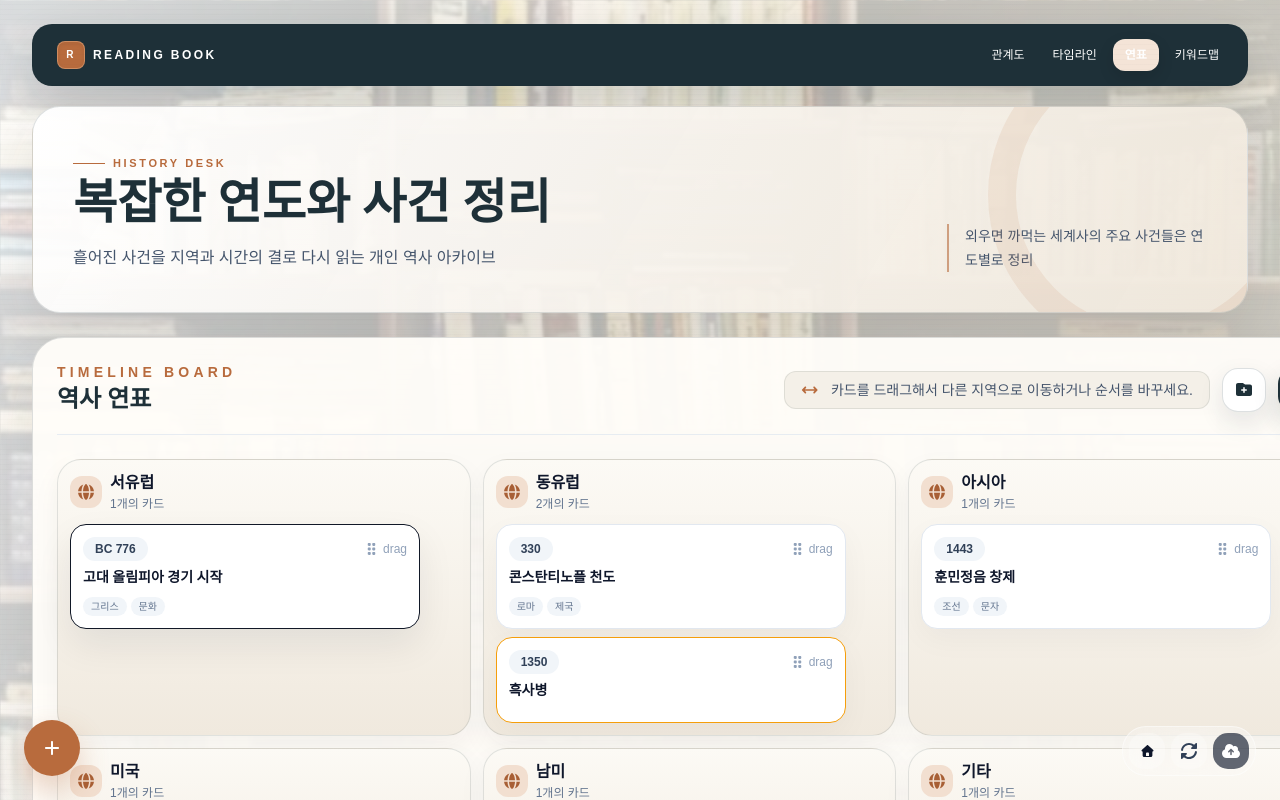
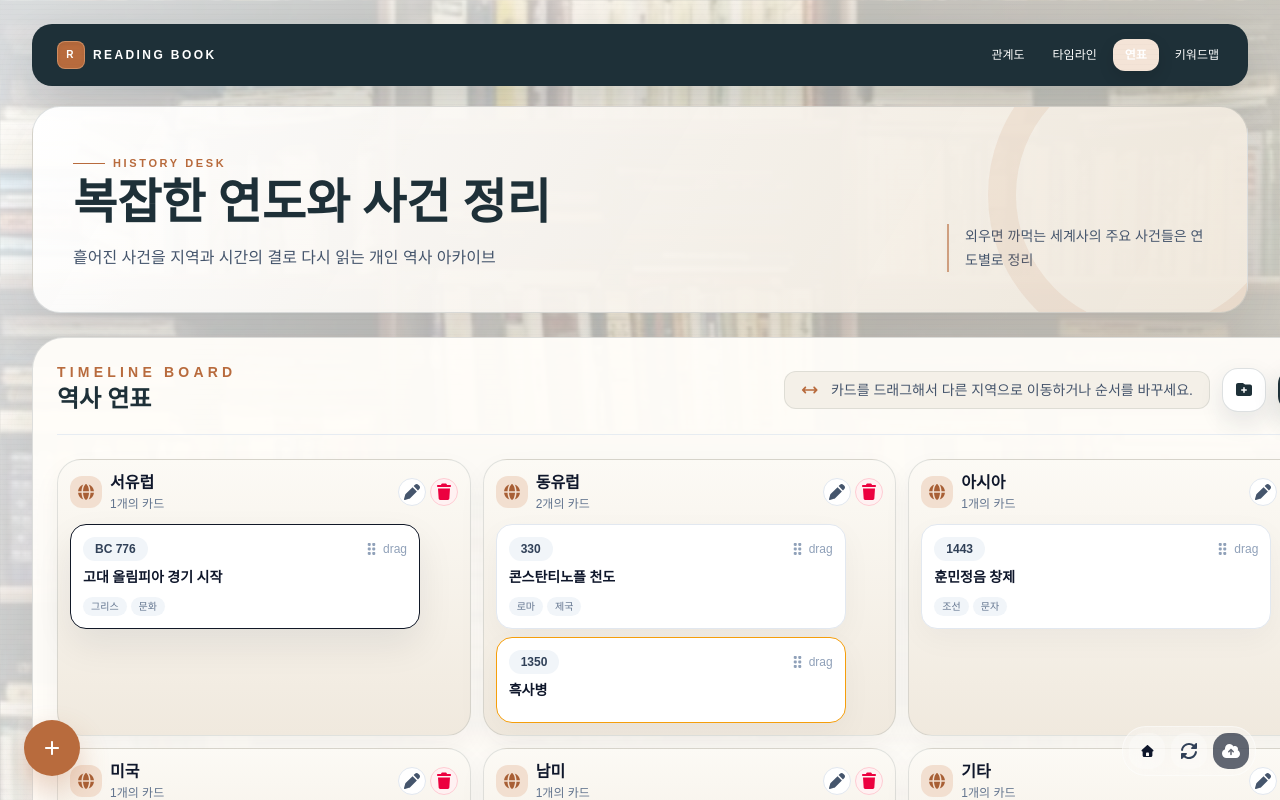
Before and after one commit to worldbookmap/readingbook, a Next.js app: page /timeline in a window 1280 px wide. Shown: the top 800 px of the page. Built offline with nearby package versions, Linux system fonts and the light colour scheme.

Commit message:
Manage timeline categories

```diff
--- a/src/components/timeline-board.tsx
+++ b/src/components/timeline-board.tsx
@@ -7,6 +7,7 @@ import {
   faCloudArrowUp,
   faFolderPlus,
   faGripVertical,
+  faPen,
   faTable,
   faGlobe,
   faPlus,
@@ -24,13 +25,13 @@ const eraOptions = ["전체", "고대", "중세", "근대", "현대"] as const;
 const cardColors = ["#f59e0b", "#38bdf8", "#a78bfa", "#34d399", "#fb7185", "#f97316"];
 
 function buildRegionOrder(cards: TimelineCard[]) {
-  const regionSet = new Set<TimelineRegion>(defaultRegions);
+  const regionSet = new Set<TimelineRegion>();
 
   cards.forEach((card) => {
     regionSet.add(card.region);
   });
 
-  return Array.from(regionSet);
+  return regionSet.size > 0 ? Array.from(regionSet) : defaultRegions;
 }
 
 function compareCards(left: TimelineCard, right: TimelineCard, regionOrder: TimelineRegion[]) {
@@ -181,6 +182,7 @@ export function TimelineBoard({ initialCards }: Props) {
   const [remoteSha, setRemoteSha] = useState<string | null>(null);
   const [isCardModalOpen, setIsCardModalOpen] = useState(false);
   const [isCategoryModalOpen, setIsCategoryModalOpen] = useState(false);
+  const [editingRegion, setEditingRegion] = useState<TimelineRegion | null>(null);
   const [hoveredCard, setHoveredCard] = useState<{ card: TimelineCard; x: number; y: number } | null>(null);
   const [isCreatingCard, setIsCreatingCard] = useState(false);
   const [modalDraft, setModalDraft] = useState<{
@@ -327,14 +329,46 @@ export function TimelineBoard({ initialCards }: Props) {
 
   function createRegion() {
     const trimmedRegion = newRegionName.trim();
-    if (!trimmedRegion || regionNames.includes(trimmedRegion)) {
+    if (!trimmedRegion || (!editingRegion && regionNames.includes(trimmedRegion)) || (editingRegion !== trimmedRegion && regionNames.includes(trimmedRegion))) {
       return;
     }
 
-    setRegionNames((current) => [...current, trimmedRegion]);
-    setDraft((current) => ({ ...current, region: trimmedRegion }));
+    if (editingRegion) {
+      const nextRegions = regionNames.map((region) => region === editingRegion ? trimmedRegion : region);
+      setRegionNames(nextRegions);
+      setCards((current) => normalizeCards(
+        current.map((card) => card.region === editingRegion ? { ...card, region: trimmedRegion } : card),
+        nextRegions,
+      ));
+      setDraft((current) => ({ ...current, region: current.region === editingRegion ? trimmedRegion : current.region }));
+      setEditingRegion(null);
+    } else {
+      setRegionNames((current) => [...current, trimmedRegion]);
+      setDraft((current) => ({ ...current, region: trimmedRegion }));
+    }
+
     setNewRegionName("");
     setIsCategoryModalOpen(false);
+  }
+
+  function openCategoryEditModal(region: TimelineRegion) {
+    setEditingRegion(region);
+    setNewRegionName(region);
+    setIsCategoryModalOpen(true);
+  }
+
+  function deleteRegion(region: TimelineRegion) {
+    const regionCards = cards.filter((card) => card.region === region);
+    const message = regionCards.length > 0
+      ? `"${region}" 카테고리와 ${regionCards.length}개 카드를 삭제하시겠습니까?`
+      : `"${region}" 카테고리를 삭제하시겠습니까?`;
+    if (!window.confirm(message)) return;
+
+    const nextRegions = regionNames.filter((current) => current !== region);
+    const nextCards = normalizeCards(cards.filter((card) => card.region !== region), nextRegions);
+    setRegionNames(nextRegions);
+    setCards(nextCards);
+    setActiveId(nextCards[0]?.id ?? "");
   }
 
   function moveCard(cardId: string, region: TimelineRegion, targetId?: string) {
@@ -597,7 +631,7 @@ export function TimelineBoard({ initialCards }: Props) {
       {isCategoryModalOpen ? (
         <div className="fixed inset-0 z-50 flex items-center justify-center bg-slate-950/40 p-4 backdrop-blur-sm">
           <div className="w-full max-w-sm rounded-[28px] border border-[#1e3038]/15 bg-[#fffdf9] p-5 shadow-[0_28px_80px_rgba(30,48,56,0.22)]">
-            <h3 className="text-xl font-semibold text-slate-900">카테고리 추가</h3>
+            <h3 className="text-xl font-semibold text-slate-900">{editingRegion ? "카테고리 이름 수정" : "카테고리 추가"}</h3>
             <input
               value={newRegionName}
               onChange={(event) => setNewRegionName(event.target.value)}
@@ -615,6 +649,7 @@ export function TimelineBoard({ initialCards }: Props) {
                 type="button"
                 onClick={() => {
                   setNewRegionName("");
+                  setEditingRegion(null);
                   setIsCategoryModalOpen(false);
                 }}
                 className="rounded-2xl border border-slate-200 bg-white px-4 py-2.5 text-sm font-medium text-slate-700 transition hover:border-slate-300 hover:bg-slate-50"
@@ -624,10 +659,10 @@ export function TimelineBoard({ initialCards }: Props) {
               <button
                 type="button"
                 onClick={createRegion}
-                disabled={!newRegionName.trim() || regionNames.includes(newRegionName.trim())}
+                disabled={!newRegionName.trim() || (newRegionName.trim() !== editingRegion && regionNames.includes(newRegionName.trim()))}
                 className="rounded-2xl bg-[#1e3038] px-4 py-2.5 text-sm font-semibold text-white transition hover:bg-[#2b4650] disabled:cursor-not-allowed disabled:bg-slate-300"
               >
-                추가
+                {editingRegion ? "저장" : "추가"}
               </button>
             </div>
           </div>
@@ -1012,7 +1047,11 @@ export function TimelineBoard({ initialCards }: Props) {
             </div>
             <button
               type="button"
-              onClick={() => setIsCategoryModalOpen(true)}
+              onClick={() => {
+                setEditingRegion(null);
+                setNewRegionName("");
+                setIsCategoryModalOpen(true);
+              }}
               className="inline-flex h-11 w-11 items-center justify-center rounded-2xl border border-[#1e3038]/15 bg-white text-lg text-[#1e3038] shadow-[0_10px_24px_rgba(30,48,56,0.1)] transition hover:-translate-y-0.5 hover:border-[#b86b3d] hover:text-[#a85f35] focus-visible:outline-none focus-visible:ring-4 focus-visible:ring-[#b86b3d]/30"
               aria-label="카테고리 추가"
               title="카테고리 추가"
@@ -1079,7 +1118,26 @@ export function TimelineBoard({ initialCards }: Props) {
                         <h3 className="text-base font-semibold">{region}</h3>
                         <p className="text-xs opacity-80">{regionCards.length}개의 카드</p>
                       </div>
-                      <FontAwesomeIcon icon={faGlobe} className="text-sm opacity-70" />
+                      <div className="flex items-center gap-1">
+                        <button
+                          type="button"
+                          onClick={() => openCategoryEditModal(region)}
+                          className="flex h-7 w-7 items-center justify-center rounded-full bg-white/70 text-[11px] transition hover:bg-white"
+                          aria-label={`${region} 카테고리 수정`}
+                          title="카테고리 수정"
+                        >
+                          <FontAwesomeIcon icon={faPen} />
+                        </button>
+                        <button
+                          type="button"
+                          onClick={() => deleteRegion(region)}
+                          className="flex h-7 w-7 items-center justify-center rounded-full bg-white/70 text-[11px] text-rose-600 transition hover:bg-white"
+                          aria-label={`${region} 카테고리 삭제`}
+                          title="카테고리 삭제"
+                        >
+                          <FontAwesomeIcon icon={faTrash} />
+                        </button>
+                      </div>
                     </div>
 
                     <div className="mt-3 space-y-2">
@@ -1162,13 +1220,35 @@ export function TimelineBoard({ initialCards }: Props) {
                 }}
                 className="rounded-[24px] border border-[#1e3038]/12 bg-[linear-gradient(180deg,_#fcfaf5_0%,_#f0e9de_100%)] p-3 shadow-[0_12px_28px_rgba(45,43,37,0.05)]"
               >
-                <div className="mb-3 flex items-center gap-2">
+                <div className="mb-3 flex items-center justify-between gap-2">
+                  <div className="flex items-center gap-2">
                   <div className="flex h-8 w-8 items-center justify-center rounded-xl bg-[#f2dfd0] text-[#a85f35]">
                     <FontAwesomeIcon icon={faGlobe} />
                   </div>
                   <div>
                     <h3 className="font-semibold text-slate-900">{region}</h3>
                     <p className="text-xs text-slate-500">{regionCards.length}개의 카드</p>
+                  </div>
+                  </div>
+                  <div className="flex items-center gap-1">
+                    <button
+                      type="button"
+                      onClick={() => openCategoryEditModal(region)}
+                      className="flex h-7 w-7 items-center justify-center rounded-full border border-slate-200 bg-white text-[11px] text-slate-600 transition hover:border-slate-300"
+                      aria-label={`${region} 카테고리 수정`}
+                      title="카테고리 수정"
+                    >
+                      <FontAwesomeIcon icon={faPen} />
+                    </button>
+                    <button
+                      type="button"
+                      onClick={() => deleteRegion(region)}
+                      className="flex h-7 w-7 items-center justify-center rounded-full border border-rose-200 bg-rose-50 text-[11px] text-rose-600 transition hover:border-rose-300"
+                      aria-label={`${region} 카테고리 삭제`}
+                      title="카테고리 삭제"
+                    >
+                      <FontAwesomeIcon icon={faTrash} />
+                    </button>
                   </div>
                 </div>
 
```
